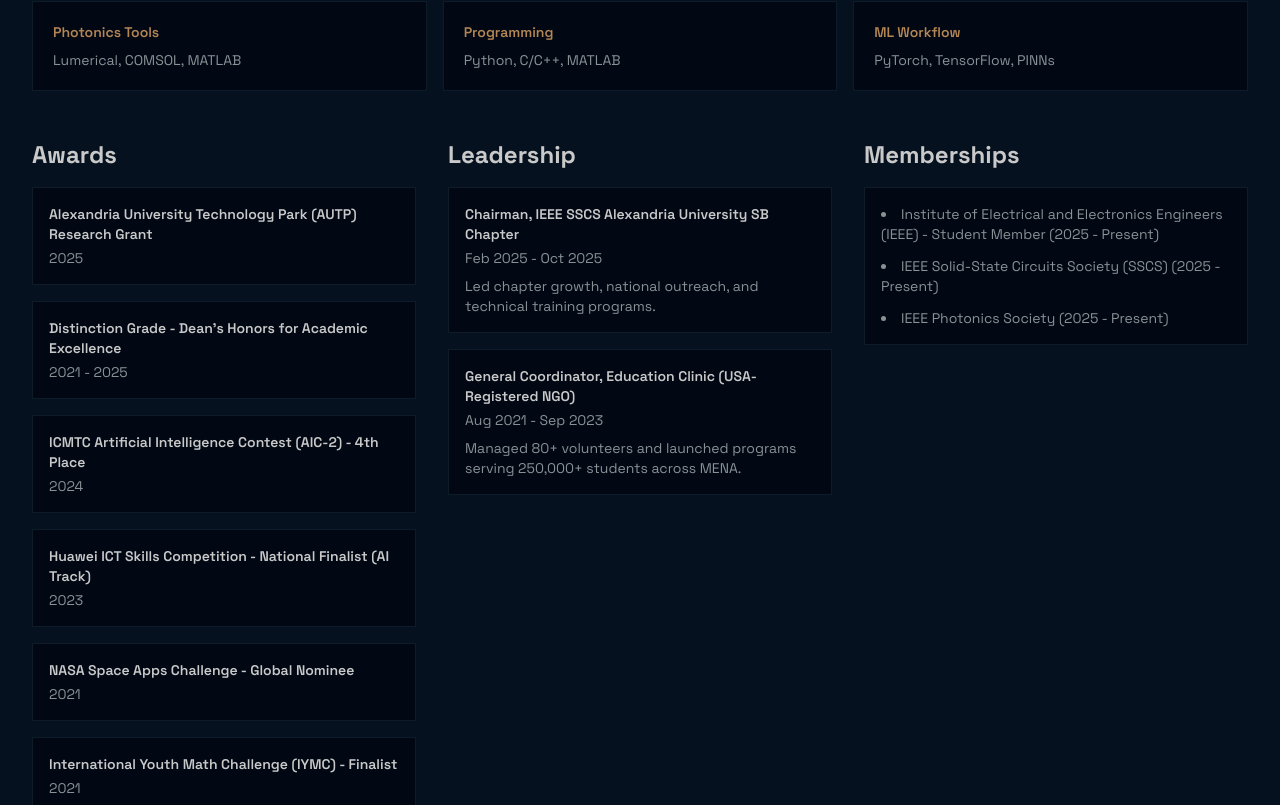
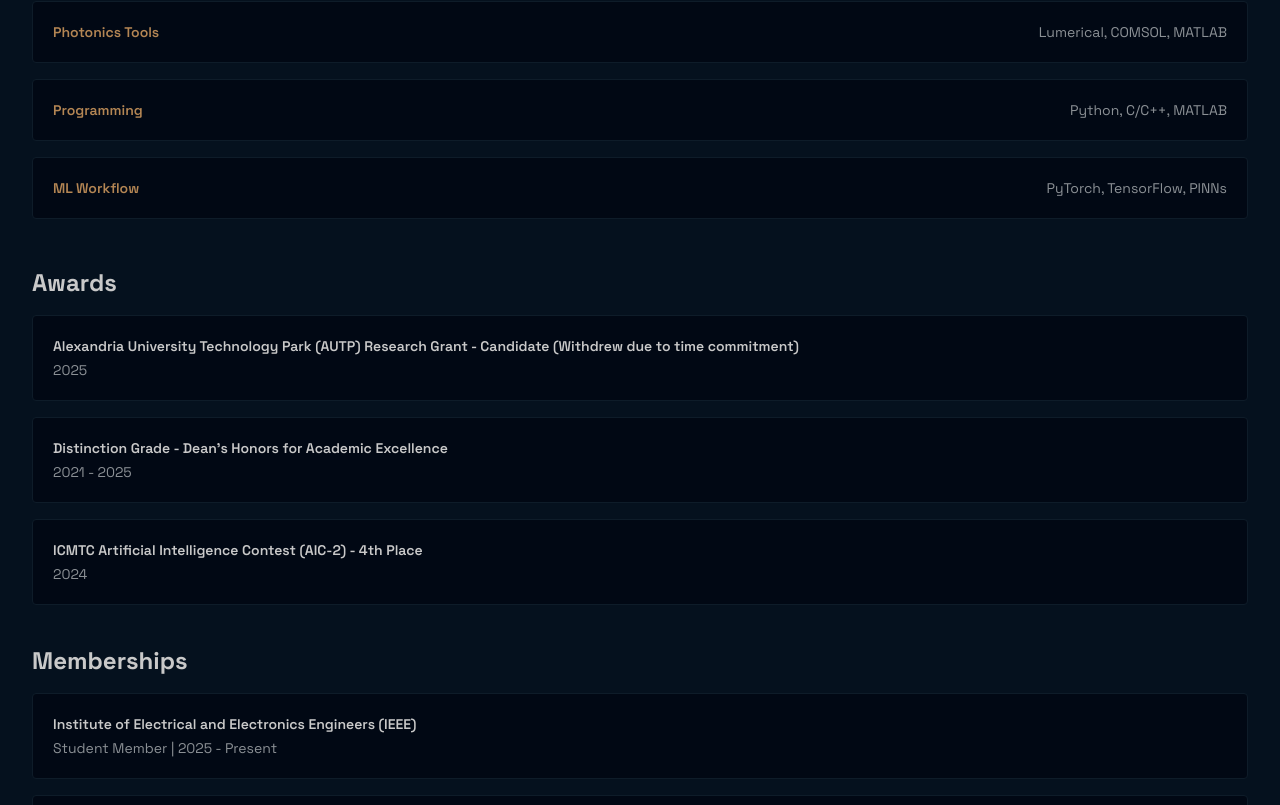
Before and after one commit to iabdul-aal/iabdul-aal.github.io, a Next.js app: page /about in a window 1280 px wide. Shown: the part 2015-2820 px from the top of the page. Built offline with nearby package versions, Linux system fonts and the light colour scheme.

Commit message:
Update AUTP award to candidate withdrawn status

```diff
--- a/app/about/page.tsx
+++ b/app/about/page.tsx
@@ -59,7 +59,7 @@ export default function AboutPage() {
       summary: "Completed intensive research training in quantum photonics and independent problem execution.",
     },
     {
-      role: "Undergraduate Researcher",
+      role: "Research Intern",
       org: "OPST Group, Alexandria University",
       period: "Jul 2023 - Aug 2025",
       summary: "Worked on FBG-based sensing and photonic modeling for biomedical and communications use cases.",
@@ -77,7 +77,7 @@ export default function AboutPage() {
 
   const awards = [
     {
-      title: "Alexandria University Technology Park (AUTP) Research Grant",
+      title: "Alexandria University Technology Park (AUTP) Research Grant - Candidate (Withdrew due to time commitment)",
       period: "2025",
     },
     {
@@ -88,37 +88,21 @@ export default function AboutPage() {
       title: "ICMTC Artificial Intelligence Contest (AIC-2) - 4th Place",
       period: "2024",
     },
-    {
-      title: "Huawei ICT Skills Competition - National Finalist (AI Track)",
-      period: "2023",
-    },
-    {
-      title: "NASA Space Apps Challenge - Global Nominee",
-      period: "2021",
-    },
-    {
-      title: "International Youth Math Challenge (IYMC) - Finalist",
-      period: "2021",
-    },
-  ]
-
-  const leadership = [
-    {
-      role: "Chairman, IEEE SSCS Alexandria University SB Chapter",
-      period: "Feb 2025 - Oct 2025",
-      summary: "Led chapter growth, national outreach, and technical training programs.",
-    },
-    {
-      role: "General Coordinator, Education Clinic (USA-Registered NGO)",
-      period: "Aug 2021 - Sep 2023",
-      summary: "Managed 80+ volunteers and launched programs serving 250,000+ students across MENA.",
-    },
   ]
 
   const memberships = [
-    "Institute of Electrical and Electronics Engineers (IEEE) - Student Member (2025 - Present)",
-    "IEEE Solid-State Circuits Society (SSCS) (2025 - Present)",
-    "IEEE Photonics Society (2025 - Present)",
+    {
+      name: "Institute of Electrical and Electronics Engineers (IEEE)",
+      detail: "Student Member | 2025 - Present",
+    },
+    {
+      name: "IEEE Solid-State Circuits Society (SSCS)",
+      detail: "Member | 2025 - Present",
+    },
+    {
+      name: "IEEE Photonics Society",
+      detail: "Member | 2025 - Present",
+    },
   ]
 
   return (
@@ -265,25 +249,28 @@ export default function AboutPage() {
       <section className="py-16 bg-card border-t border-border">
         <div className="max-w-7xl mx-auto px-4 sm:px-6 lg:px-8">
           <h2 className="text-3xl font-bold mb-6">Core Technical Stack</h2>
-          <div className="grid grid-cols-1 sm:grid-cols-3 gap-4">
+          <div className="space-y-4">
             {[
               { label: "Photonics Tools", value: "Lumerical, COMSOL, MATLAB" },
               { label: "Programming", value: "Python, C/C++, MATLAB" },
               { label: "ML Workflow", value: "PyTorch, TensorFlow, PINNs" },
             ].map((item) => (
-              <div key={item.label} className="p-5 rounded-lg border border-border bg-background">
-                <p className="text-sm font-semibold text-accent mb-2">{item.label}</p>
-                <p className="text-sm text-muted-foreground">{item.value}</p>
-              </div>
+              <article
+                key={item.label}
+                className="p-5 rounded-xl border border-border bg-background sm:flex sm:items-center sm:justify-between gap-4"
+              >
+                <p className="text-sm font-semibold text-accent">{item.label}</p>
+                <p className="text-sm text-muted-foreground mt-2 sm:mt-0">{item.value}</p>
+              </article>
             ))}
           </div>
 
-          <div className="mt-12 grid grid-cols-1 lg:grid-cols-3 gap-8">
+          <div className="mt-12 space-y-10">
             <section>
               <h3 className="text-2xl font-bold mb-4">Awards</h3>
               <div className="space-y-4">
                 {awards.map((item) => (
-                  <article key={`${item.title}-${item.period}`} className="p-4 rounded-lg border border-border bg-background">
+                  <article key={`${item.title}-${item.period}`} className="p-5 rounded-xl border border-border bg-background">
                     <p className="text-sm font-semibold">{item.title}</p>
                     <p className="text-sm text-muted-foreground mt-1">{item.period}</p>
                   </article>
@@ -292,26 +279,14 @@ export default function AboutPage() {
             </section>
 
             <section>
-              <h3 className="text-2xl font-bold mb-4">Leadership</h3>
+              <h3 className="text-2xl font-bold mb-4">Memberships</h3>
               <div className="space-y-4">
-                {leadership.map((item) => (
-                  <article key={`${item.role}-${item.period}`} className="p-4 rounded-lg border border-border bg-background">
-                    <p className="text-sm font-semibold">{item.role}</p>
-                    <p className="text-sm text-muted-foreground mt-1">{item.period}</p>
-                    <p className="text-sm text-muted-foreground mt-2">{item.summary}</p>
+                {memberships.map((item) => (
+                  <article key={item.name} className="p-5 rounded-xl border border-border bg-background">
+                    <p className="text-sm font-semibold">{item.name}</p>
+                    <p className="text-sm text-muted-foreground mt-1">{item.detail}</p>
                   </article>
                 ))}
-              </div>
-            </section>
-
-            <section>
-              <h3 className="text-2xl font-bold mb-4">Memberships</h3>
-              <div className="p-4 rounded-lg border border-border bg-background">
-                <ul className="space-y-3 text-sm text-muted-foreground list-disc list-inside">
-                  {memberships.map((item) => (
-                    <li key={item}>{item}</li>
-                  ))}
-                </ul>
               </div>
             </section>
           </div>
```
